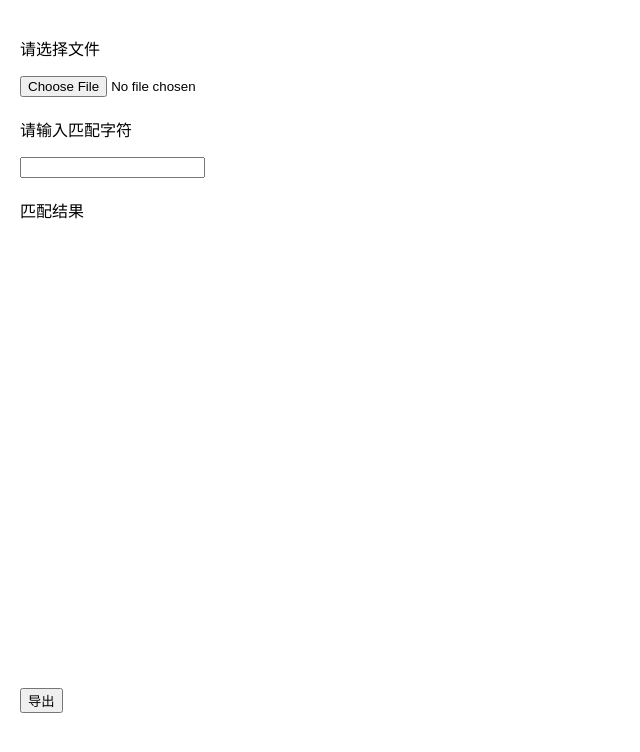
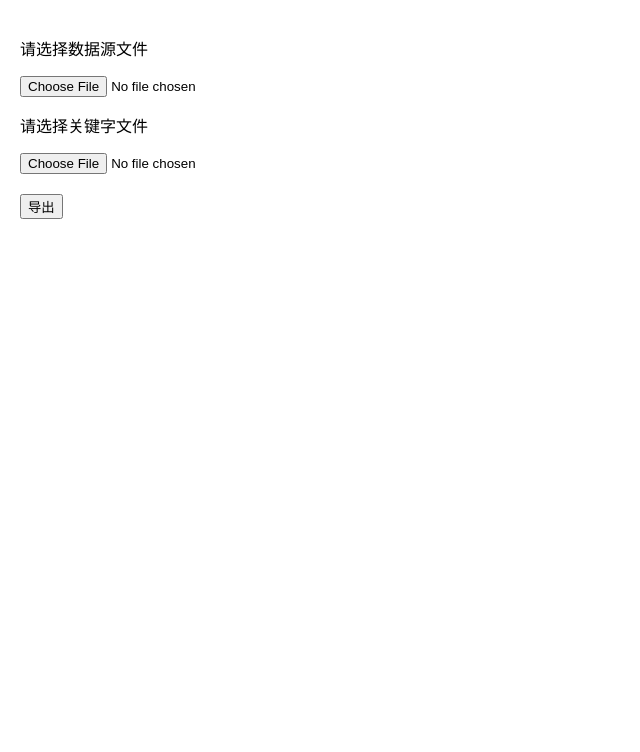
Before and after one commit to ChangWenWu/TextMatcher, a React (Create React App) app in the folder test-matcher/: page / in a window 1280 px wide. Shown: the top 752 px of the page, without its empty margins (0-640 px from the left). Built offline with nearby package versions, Linux system fonts and the light colour scheme.

Commit message:
解析CSV文件
解析CSV文件

```diff
--- a/test-matcher/src/App.css
+++ b/test-matcher/src/App.css
@@ -15,6 +15,10 @@
   margin-top: 20px;
   }
 
+ .export-button {
+     margin-top: 20px;
+ }
+
 
 .App-header {
   background-color: #222;
--- a/test-matcher/src/App.js
+++ b/test-matcher/src/App.js
@@ -5,7 +5,7 @@ import { textMatcher } from './utils/textMatcher';
 class App extends Component {
   constructor(props) {
     super(props);
-    this.state = { resource: [], value: '' ,textResult : [],position:[]};
+    this.state = { source: [], keywords: [] ,textResult : [],position:[]};
   }
 
   handleChange = (event) => {
@@ -18,7 +18,7 @@ class App extends Component {
     });
   }
 
-  selectFile = (event) => {
+  selectSourceFile = (event) => {
     var selectedFile = event.target.files[0];
     var name = selectedFile.name;
     var size = selectedFile.size;
@@ -27,10 +27,31 @@ class App extends Component {
     reader.readAsText(selectedFile);
 
     reader.onload = () =>{
-      const strArray = reader.result.split("\n");
-      console.log(strArray);
+      console.log(reader.result);
+      const source = reader.result.split("\n").map((item) =>{
+        return item.split(",")[1];
+      });
+      console.log(source);
       this.setState({
-        resource: strArray,
+        source: source,
+      });
+    };
+  }
+
+  selectKeywordsFile = (event) => {
+    var selectedFile = event.target.files[0];
+    var name = selectedFile.name;
+    var size = selectedFile.size;
+    console.log("文件名:"+name+"大小："+size);
+    var reader = new FileReader();
+    reader.readAsText(selectedFile);
+
+    reader.onload = () =>{
+      console.log(reader.result);
+      const keywords = reader.result.split("\n");
+      console.log(keywords);
+      this.setState({
+        keywords: keywords
       });
     };
   }
@@ -50,16 +71,12 @@ class App extends Component {
     return (
       <div className="App">
         <div className="test-file">
-          <p>请选择文件</p>
-          <input type="file" onChange={this.selectFile}/>
+          <p>请选择数据源文件</p>
+          <input type="file" onChange={this.selectSourceFile}/>
         </div>
-        <div className="test-matcher">
-          <p>请输入匹配字符</p>
-          <input type="text" value={this.state.value} onChange={this.handleChange} />
-        </div>
-        <div className="match-result">
-          <p>匹配结果</p>
-          <ResultList textResult={this.state.textResult} position={this.state.position}/>
+        <div className="test-file">
+          <p>请选择关键字文件</p>
+          <input type="file" onChange={this.selectKeywordsFile}/>
         </div>
         <div className = "export-button">
           <button onClick={this.exportFile}>导出</button>
```
